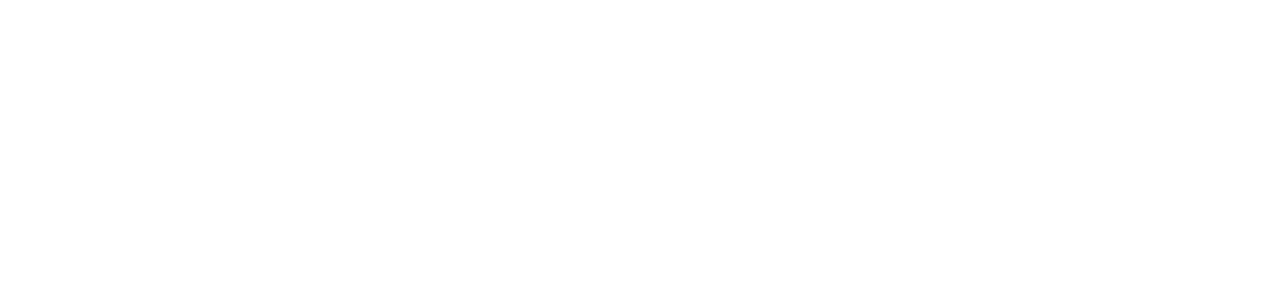
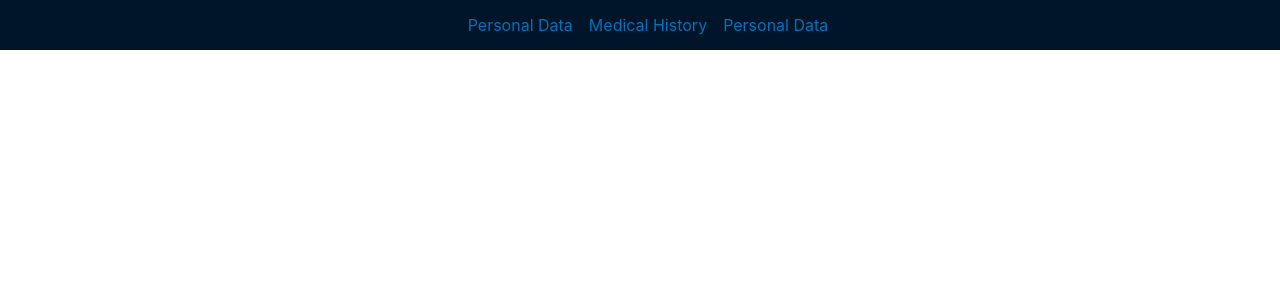
Before and after one commit to DMacharia/Swis-Medicare-frontend, a React (Create React App) app: page / in a window 1280 px wide. Before the commit this address had no page. Shown: the top 300 px of the page. Built offline with nearby package versions, Linux system fonts and the light colour scheme.

Commit message:
home js component added with code

```diff
--- a/src/App.js
+++ b/src/App.js
@@ -1,5 +1,6 @@
 import React from 'react';
 import {Routes, Route} from "react-router-dom"
+import Home from './Components/Home'
 import Login from './Components/Login';
 import PatientsProfile from './Components/PatientsProfile';
 
@@ -8,6 +9,7 @@
        <div>
 
          <Routes>
+          <Route path='/' element={<Home />} />
           <Route path="/patientsprofile" element={<PatientsProfile />}/>
           <Route path="/login" element={<Login />} />
         </Routes>
--- a/src/Components/Home.js
+++ b/src/Components/Home.js
@@ -0,0 +1,29 @@
+import React from 'react'
+import './home.css'
+import { Link } from 'react-router-dom'
+
+const Home = () => {
+  return (
+    <div className='wrapper'>
+        <div className='nav'>
+                <li>
+                    <Link to='/patientsprofile'>
+                        Personal Data
+                    </Link>
+                </li>
+                <li>
+                    <Link to='/profile'>
+                        Medical History
+                    </Link>
+                </li>
+                <li>
+                    <Link to='/profile'>
+                        Personal Data
+                    </Link>
+                </li>
+        </div>
+    </div>
+  )
+}
+
+export default Home
--- a/src/Components/PatientsProfile.js
+++ b/src/Components/PatientsProfile.js
@@ -1,9 +1,19 @@
-import React from 'react';
+import React, { useState, useEffect } from 'react';
+
+// patientAPI = 'https://swis-medicare.onrender.com/api/v1/patients/12'
 
 function PatientsProfile() {
+    const [patient, setPatient] = useState([]);
+
+
+    useEffect(() => {
+        fetch('https://swis-medicare.onrender.com/api/v1/patients/12')
+        .then(res => res.json())
+        .then(data => console.log(data))
+    })
     return (
         <div className="patient-profile">
-            <h1>Patient Profile</h1>
+            <h1>Your Personal Data</h1>
             <div className="patient-info">
                 <p>Name: </p>
                 <p>Age: </p>
--- /dev/null
+++ b/src/Components/home.css
@@ -0,0 +1,23 @@
+.nav {
+    display: flex;
+    justify-content: center;
+    text-align: center;
+    align-items: center;
+    width: 100%;
+    background-color: #001529;
+    height: 50px;
+}
+
+.nav li {
+    list-style: none;
+    padding-left: 1rem;
+}
+
+.nav li a {
+    text-decoration: none;
+    color: #0071bd;
+}
+
+.nav li a:hover {
+    color: #fff;
+}
```
Also changed, not shown: src/logo.svg (deleted).
